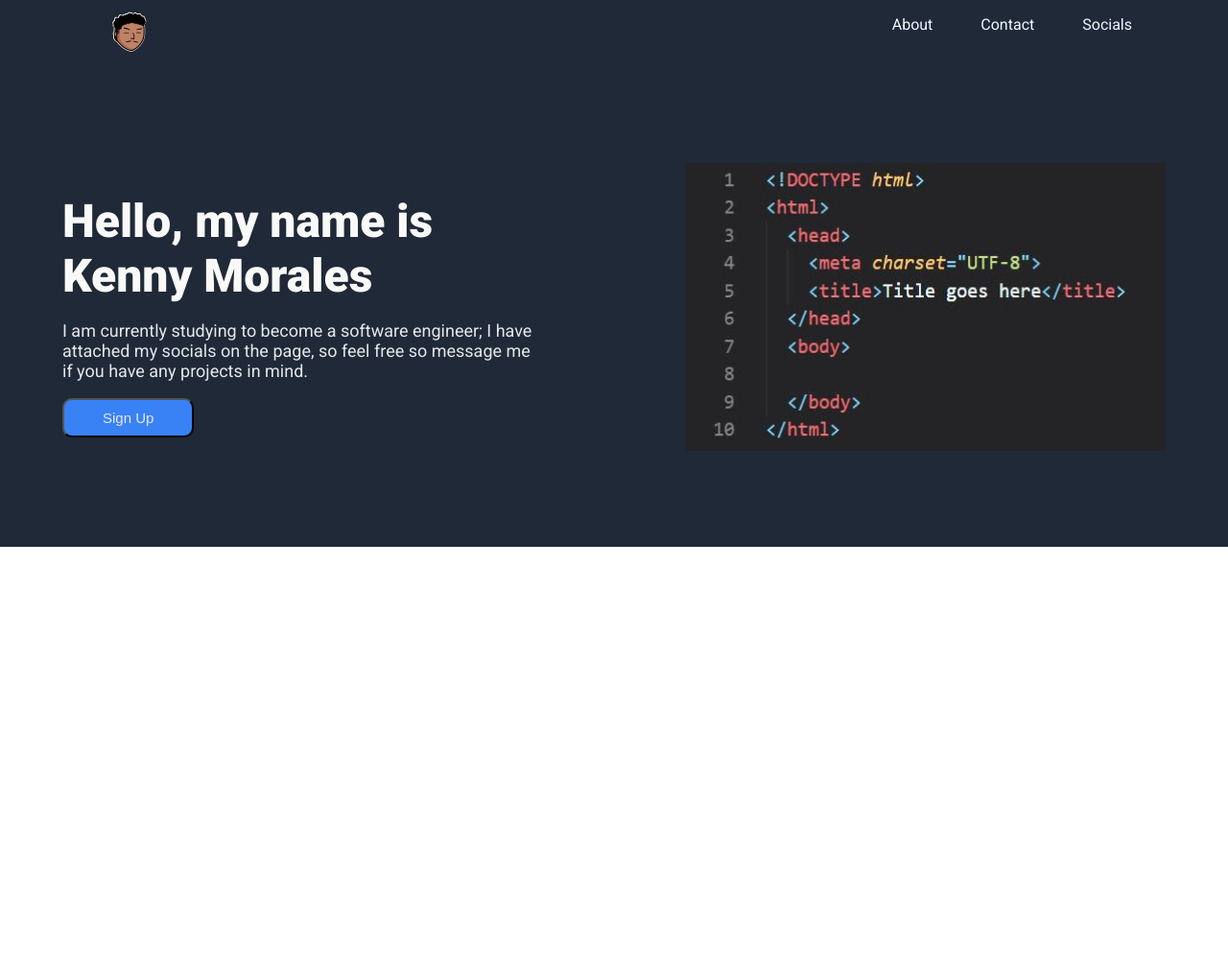
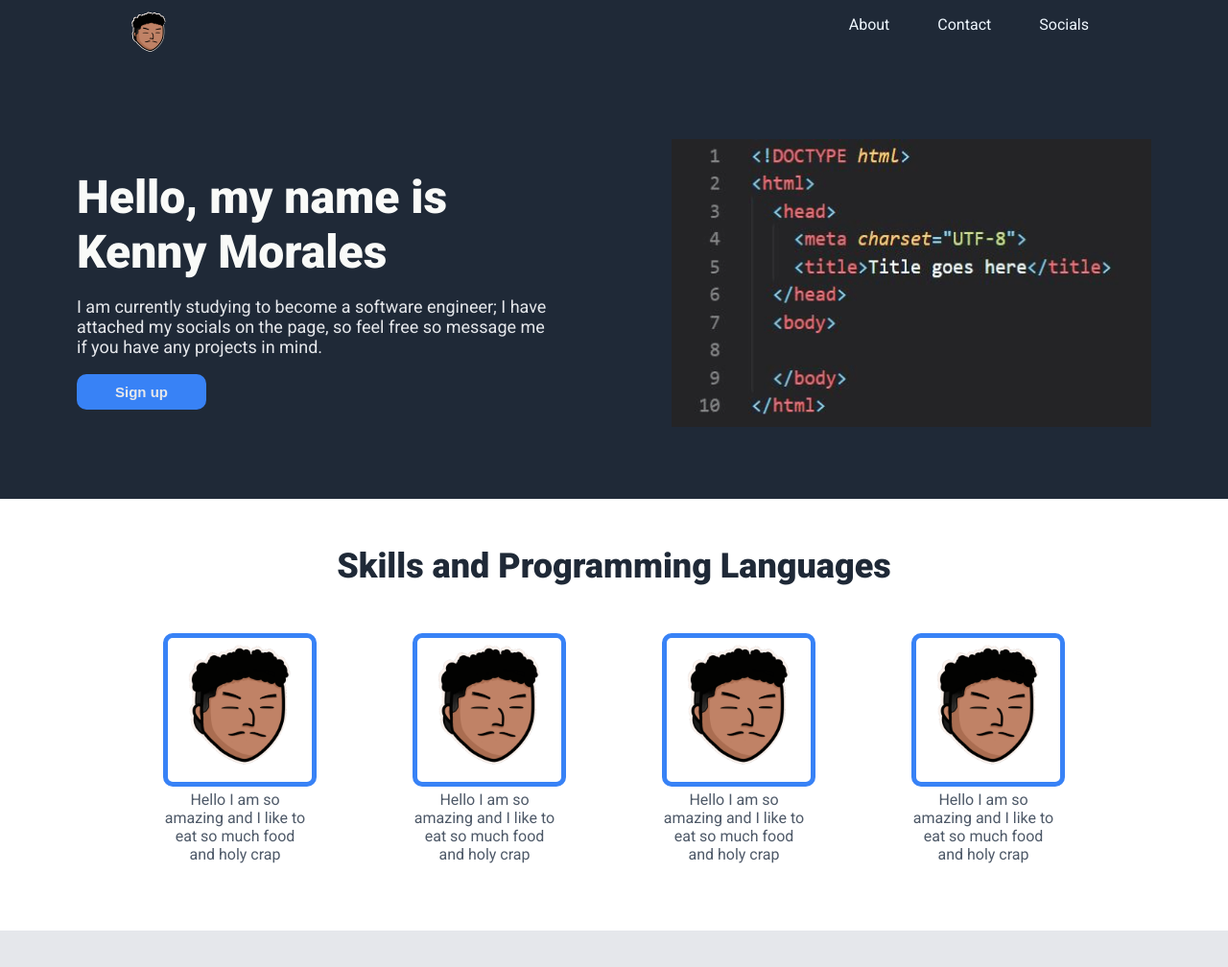
Before and after one commit to Kenny-Morales/landing-page, a plain HTML site: page index.html in a window 1280 px wide. Shown: the whole page at 96% size. Before the commit the page ends 800 px from the top, so only its background shows below. Drawn offline with Linux system fonts and the light colour scheme.

Commit message:
did way to much and finished the skills and languages page

```diff
--- a/index.html
+++ b/index.html
@@ -33,7 +33,7 @@
                 message me if you have any projects in mind.
             </p>
             <button>
-                Sign Up
+                Sign up
             </button>
         </div>
         <img src="Media/hero-image.png">
@@ -41,7 +41,27 @@
 
 
     <div class="content">
-
+        <div class="content heading">
+            <p>Skills and Programming Languages</p>
+        </div>
+        <div class="cards">
+            <div class="card">
+                <img src="Media/header-logo.png">
+                <p>Hello I am so amazing and I like to eat so much food and holy crap</p>
+            </div>
+            <div class="card">
+                <img src="Media/header-logo.png">
+                <p>Hello I am so amazing and I like to eat so much food and holy crap</p>
+            </div>
+            <div class="card">
+                <img src="Media/header-logo.png">
+                <p>Hello I am so amazing and I like to eat so much food and holy crap</p>
+            </div>
+            <div class="card">
+                <img src="Media/header-logo.png">
+                <p>Hello I am so amazing and I like to eat so much food and holy crap</p>
+            </div>
+        </div>
     </div>
 
     <div class="quote">
--- a/style.css
+++ b/style.css
@@ -20,8 +20,19 @@ body {
 .header > img{
     width: 50px;
     height: 50px;
-    margin-left: 100px;
+    margin-left: 120px;
     padding: 10px;
+}
+ul {
+    /*Layout*/
+    display: flex;
+    gap: 50px;
+    margin-right: 145px;
+    list-style-type: none;
+}
+a {
+    text-decoration: none;
+    color: aliceblue;
 }
 /*header style*/
 
@@ -31,9 +42,9 @@ body {
     background-color: #1f2937;
     display: flex;
     justify-content: center;
-    gap: 150px;
-    padding: 100px 0px;
-
+    gap: 120px;
+    padding: 75px 0px;
+    flex-wrap: wrap;
 }
 .hero-text {
     align-items: center;
@@ -59,24 +70,60 @@ body {
 
 .hero > .hero-text > button{
     background-color: #3882f6;
-    font-weight: 400;
+    font-weight: 900;
     font-size: 15px;
     color: #e5e7eb;
     padding: 10px 40px;
     border-radius: 10px;
+    border-style: none;
 }
 /*hero style*/
 
+/*content style*/
+.content {
+    display: flex;
+    flex-wrap: wrap;
+    flex-direction: column;
+    align-items: stretch;
+    height: 450px;
+}
+.content.heading {
+    font-size: 36px;
+    font-weight: bolder;
+    color: #1f2937;
+    align-self: center;
+    justify-content: center;
+    height: 40px;
+    padding: 50px 0px;
+}
+.cards {
+    display: flex;
+    flex-wrap: wrap;
+    justify-content: center;
+    align-items: baseline;
+    gap: 100px;
 
-ul {
-    /*Layout*/
-    display: flex;
-    gap: 50px;
-    margin-right: 100px;
-    list-style-type: none;
 }
+.card > img {
+    height: 150px;
+    width: 150px;
+    align-items: center;
+    border-radius: 10px;
+    border: 5px solid #3882f6;
+}
+.card > p {
+    color: #4e5968;
+    align-items: center;
+    text-align: center;
+    width: 150px;
+    margin: 0;
+}
+/*content style*/
 
-a {
-    text-decoration: none;
-    color: aliceblue;
-}
+/*quote style*/
+    .quote{
+        height: 400px;
+        background-color: #e5e7eb;
+
+    }
+/*quote style*/
```
